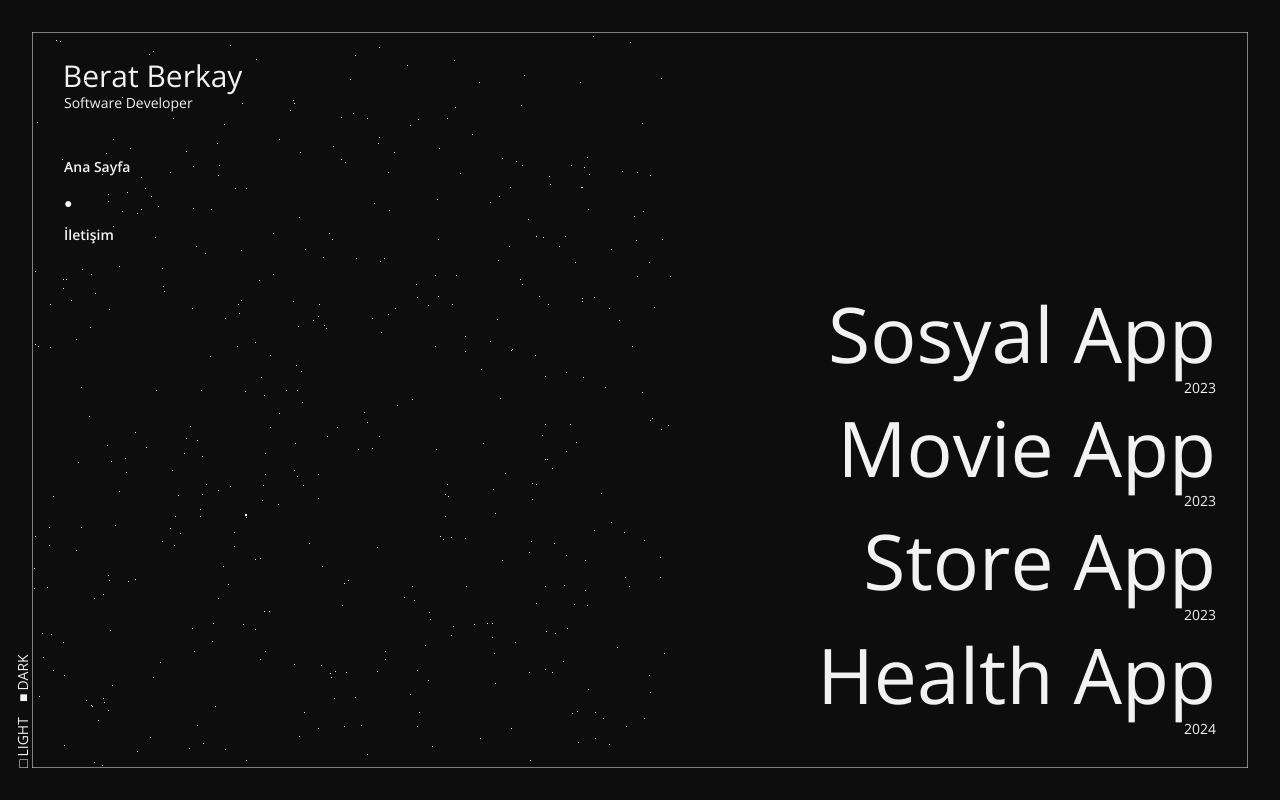
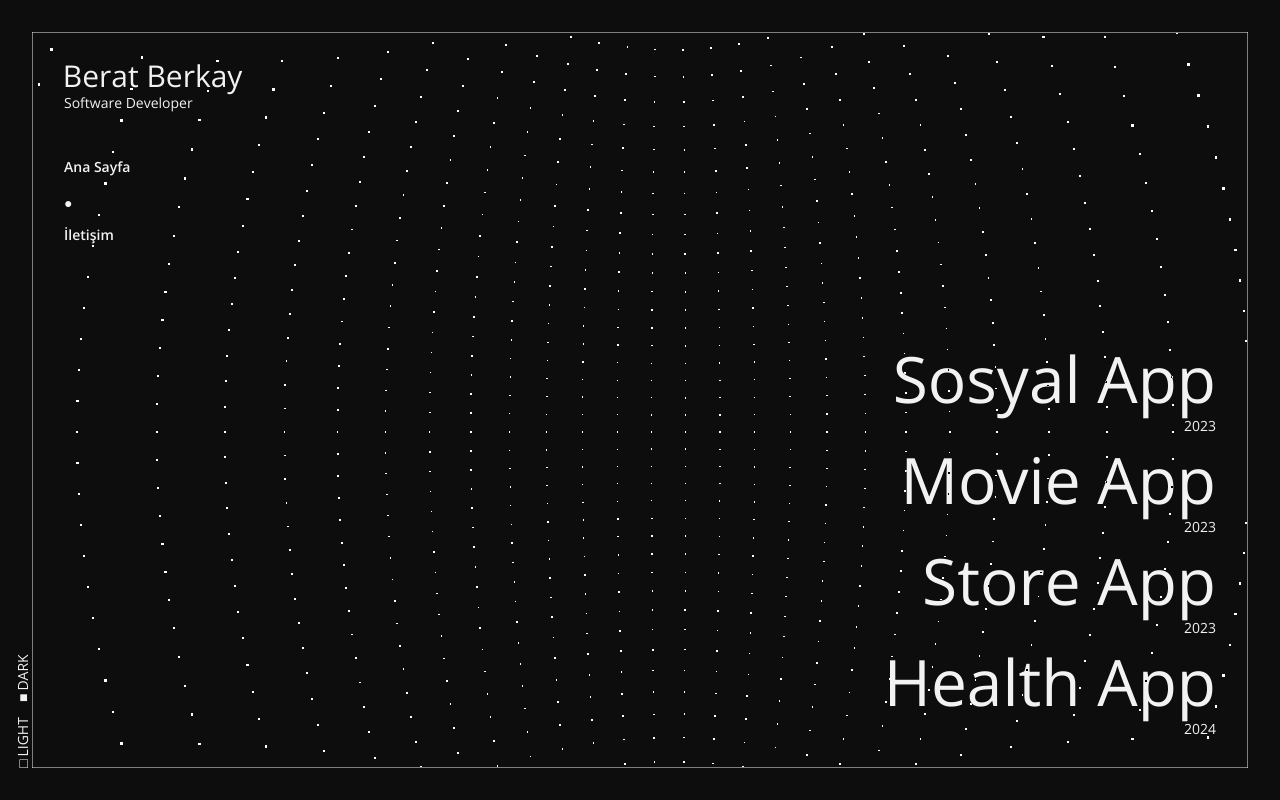
Before and after one commit to beratberkayg/bb-portfolio, a Next.js app: page /projeler in a window 1280 px wide. Built offline with nearby package versions, Linux system fonts and the light colour scheme.

Commit message:
update three.js

```diff
--- a/src/app/globals.css
+++ b/src/app/globals.css
@@ -43,7 +43,7 @@ body {
   transition-timing-function: cubic-bezier(0.1, 0.4, 0.2, 1);
 }
 
-#Background {
+.background {
   position: fixed;
   z-index: 1;
   left: var(--pad);
--- a/src/app/iletisim/page.jsx
+++ b/src/app/iletisim/page.jsx
@@ -27,11 +27,7 @@ const Hakkimda = () => {
     <div className="project">
       {contact.map((item, i) => (
         <div key={i} className="hover:text-gray-300 hover:text-opacity-50">
-          <a
-            className="text-[8vw] md:text-[6vw]"
-            href={item.url}
-            target="_blank"
-          >
+          <a className="text-[5vw]" href={item.url} target="_blank">
             {item.name}
           </a>
           <div className="text-[3vw] md:text-[14px] mt-2">{item.desc}</div>
--- a/src/app/layout.jsx
+++ b/src/app/layout.jsx
@@ -3,7 +3,8 @@ import "./globals.css";
 
 import Header from "@/components/Header";
 import Theme from "@/components/Theme";
-import Background from "@/components/Background";
+
+import Test from "@/components/Test";
 
 const font = Open_Sans({ subsets: ["latin"] });
 
@@ -17,7 +18,7 @@ export default function RootLayout({ children }) {
     <html lang="en">
       <body className={`${font.className} `}>
         <div id="Page" className="page">
-          <Background />
+          <Test />
           <div className="mask">
             <div id="Mask_Top" className="mask_top"></div>
             <div id="Mask_Bottom" className="mask_bottom"></div>
--- a/src/app/projeler/page.jsx
+++ b/src/app/projeler/page.jsx
@@ -28,11 +28,7 @@ const Projeler = () => {
     <div className="project">
       {project.map((item, i) => (
         <div key={i} className="hover:text-gray-300 hover:text-opacity-50">
-          <a
-            className="text-[7vw] md:text-[6vw]"
-            href={item.url}
-            target="_blank"
-          >
+          <a className="text-[5vw]" href={item.url} target="_blank">
             {item.name}
           </a>
           <p className="mt-2">{item.desc}</p>
--- a/src/components/Background.jsx
+++ b/src/components/Background.jsx
@@ -103,7 +103,7 @@ const Background = () => {
     };
   }, []); // Bu boş dependency array ile sadece mount ve unmount anlarında çalışır
 
-  return <div id="Background"></div>;
+  return <div id="Background" className="background"></div>;
 };
 
 export default Background;
--- /dev/null
+++ b/src/components/Test.jsx
@@ -0,0 +1,71 @@
+"use client";
+import { useEffect } from "react";
+import * as THREE from "three";
+
+const Test = () => {
+  useEffect(() => {
+    // Sahneyi oluştur
+    const scene = new THREE.Scene();
+
+    // Kamerayı oluştur
+    const camera = new THREE.PerspectiveCamera(
+      75,
+      window.innerWidth / window.innerHeight,
+      0.1,
+      1000
+    );
+    camera.position.z = 0.5;
+
+    // Renderer'ı oluştur ve DOM'a ekleyin
+    const renderer = new THREE.WebGLRenderer({ alpha: true });
+    renderer.setSize(window.innerWidth, window.innerHeight);
+    document.getElementById("test").appendChild(renderer.domElement);
+
+    // Küre geometrisi oluştur ve detail değerini artır
+    const geometry = new THREE.SphereGeometry(1, 64, 64);
+    // Temel renkli malzeme oluştur
+    const material = new THREE.PointsMaterial({
+      // color: 0xffffff, // Başlangıç rengi beyaz
+      size: 0.005,
+      vertexColors: THREE.VertexColors,
+    });
+
+    // Kürenin noktalarını içeren Points objesini oluştur
+    const points = new THREE.Points(geometry, material);
+    // Sahneye ekle
+    scene.add(points);
+
+    window.addEventListener("resize", () => {
+      // Ekran boyutu değiştiğinde kamera ve renderer boyutlarını güncelle
+      camera.aspect = window.innerWidth / window.innerHeight;
+      camera.updateProjectionMatrix();
+      renderer.setSize(window.innerWidth, window.innerHeight);
+    });
+
+    // Animasyon fonksiyonunu oluştur
+    const animate = () => {
+      requestAnimationFrame(animate);
+
+      // Küreyi döndür
+
+      points.rotation.y += 0.05;
+
+      // Sahneyi render et
+      renderer.render(scene, camera);
+    };
+
+    // Animasyonu başlat
+    animate();
+
+    // Temizlik işlemleri (componentWillUnmount)
+    return () => {
+      renderer.dispose();
+      document.getElementById("test").removeChild(renderer.domElement);
+      window.removeEventListener("resize", () => {});
+    };
+  }, []);
+
+  return <div id="test" className="background" />;
+};
+
+export default Test;
```
